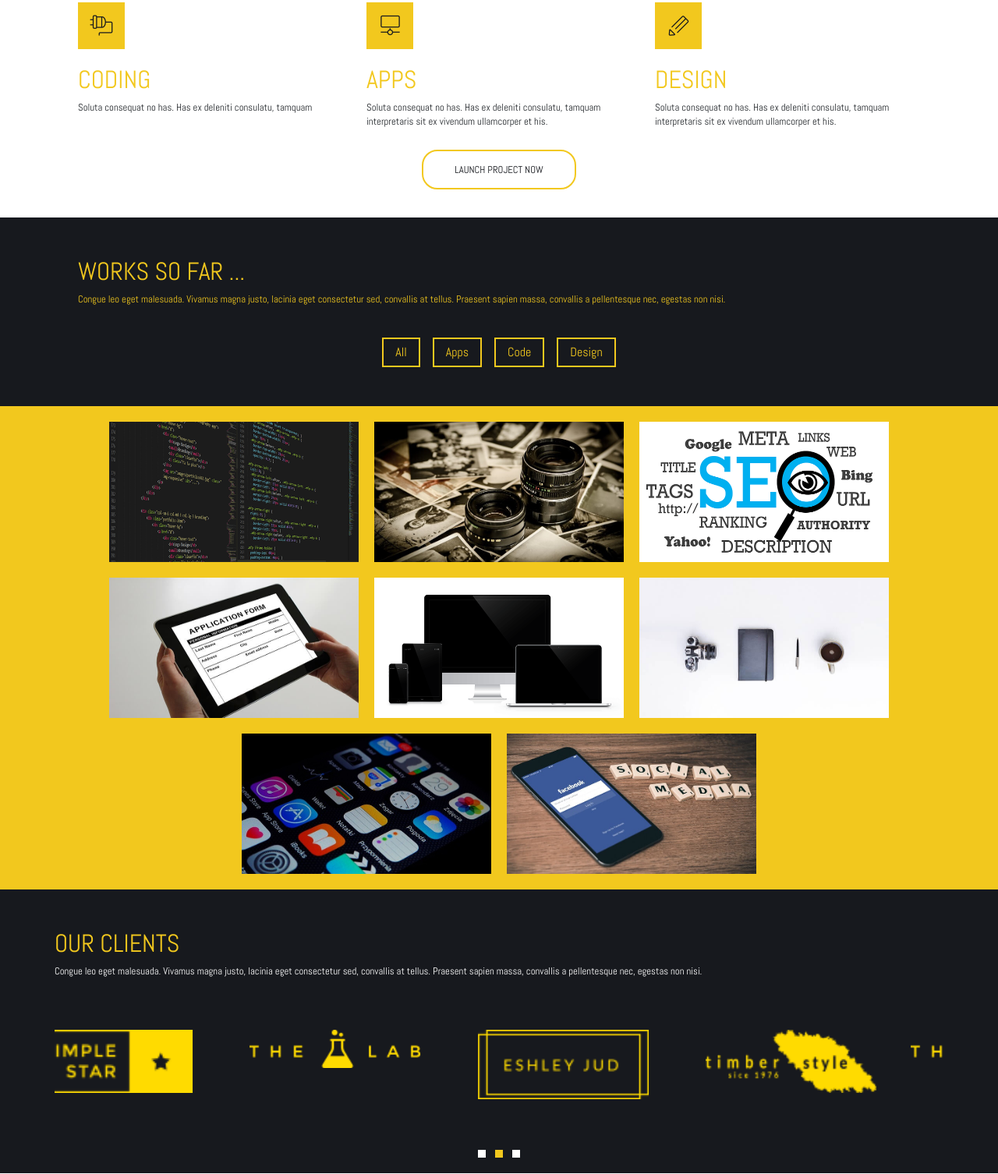
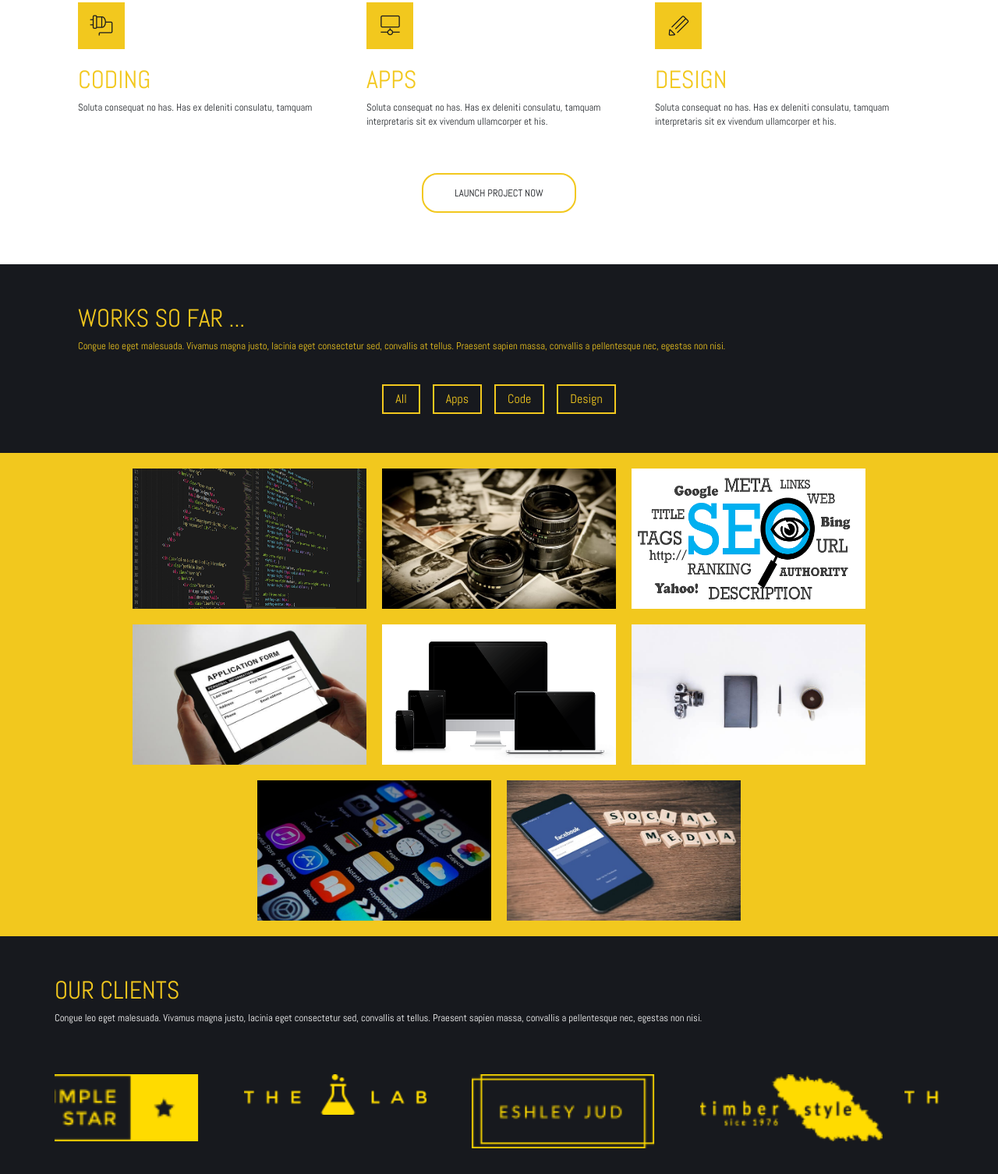
Before and after one commit to Rafal-Kowalczyk/Montreal-Page, a website: page index.html in a window 1280 px wide. Shown: the part 982-2488 px from the top of the page at 78% size. Drawn offline with nearby package versions, Linux system fonts and the light colour scheme.

Commit message:
Fix mobile styles

```diff
--- a/assets/sass/_base.scss
+++ b/assets/sass/_base.scss
@@ -21,7 +21,6 @@ $button-padding: 15px 40px;
 @mixin button {
     border: 2px solid $color-yellow;
     border-radius: 20px;
-    height: 50px;
 }
 
 
--- a/assets/sass/style.scss
+++ b/assets/sass/style.scss
@@ -196,13 +196,15 @@ header {
     }
 
     .services-button {
+        margin: 30px auto;
+        .button{
             @include button;
             padding: $button-padding;
             background-color: $color-white;
             color: $color-black;
             font-size: 0.8em;
             text-transform: uppercase;
-        margin: 20px auto;
+        // margin: 20px auto;
             transition: $button-transition;
             text-decoration: none;
 
@@ -213,6 +215,7 @@ header {
 
             &:hover {
                 background-color: $color-yellow;
+            }
         }
     }
 }
@@ -234,6 +237,7 @@ header {
         .portfolio-nav {
             display: flex;
             justify-content: center;
+            padding: 0;
 
             .nav-item {
                 border: 2px solid $color-yellow;
@@ -266,7 +270,11 @@ header {
 }
 
 .portfolio-wrapper {
+    display: flex;
+    align-items: center;
+    justify-content: center;
     background-color: $color-yellow;
+    min-height: 620px;
 
     .portfolio-images {
         display: flex;
@@ -281,7 +289,7 @@ header {
         .image_all {
             position: relative;
             margin: 10px;
-            width: 320px;
+            width: 300px;
             height: 180px;
             list-style: none;
 
@@ -378,7 +386,7 @@ header {
                     margin-top: 10px;
                     margin-bottom: 30px;
                     padding: 0;
-                    width: 75%;
+                    width: 80%;
                 }
             }
         }
@@ -467,6 +475,7 @@ header {
         @include button;
         width: $button-width-section;
         background-color: $color-white;
+        padding: $button-padding;
     }
 }
 
--- a/index.html
+++ b/index.html
@@ -85,8 +85,8 @@
                     sit ex vivendum ullamcorper et his.</p>
             </div>
         </div>
-        <div class="col text-center">
-            <a class="button services-button" href="#">Launch Project Now</a>
+        <div class="col services-button text-center">
+            <a class="button" href="#">Launch Project Now</a>
         </div>
     </section>
     <!-- Section Portfolio -->
@@ -95,7 +95,6 @@
             <h2 class="portfolio-title text-uppercase">Works so far ...</h2>
             <p class="portfolio-paragraph">Congue leo eget malesuada. Vivamus magna justo, lacinia eget consectetur sed,
                 convallis at tellus. Praesent sapien massa, convallis a pellentesque nec, egestas non nisi.</p>
-
             <div class="row">
                 <div class="col portfolio-nav">
                     <a href="#" class="nav-item active" data-rel="image_all">All</a>
@@ -105,7 +104,7 @@
                 </div>
             </div>
         </div>
-        <div class="portfolio-wrapper">
+        <div class="portfolio-wrapper container-fluid">
             <ul class="portfolio-images ">
                 <li class="image_all code">
                     <img src="./assets/images/work_code.png" alt="Ekran z kodem HTML">
@@ -292,9 +291,7 @@
                 <a href="#"><i class="fab fa-google-plus-g"></i></a>
                 <a href="#"><i class="fab fa-youtube"></i></a>
             </div>
-            <!-- <button class="footer-button align-self-end"> -->
-                <a class="button footer-button align-self-end" href="#"><i class=" fas fa-angle-up"></i></a>
-            <!-- </button> -->
+            <a class="button footer-button align-self-end" href="#"><i class=" fas fa-angle-up"></i></a>
         </div>
     </footer>
 
```
Also changed, not shown: assets/css/style.css, assets/css/style.prefixed.css, 2 other files. Lines whose indentation alone changed are shown as unchanged.
